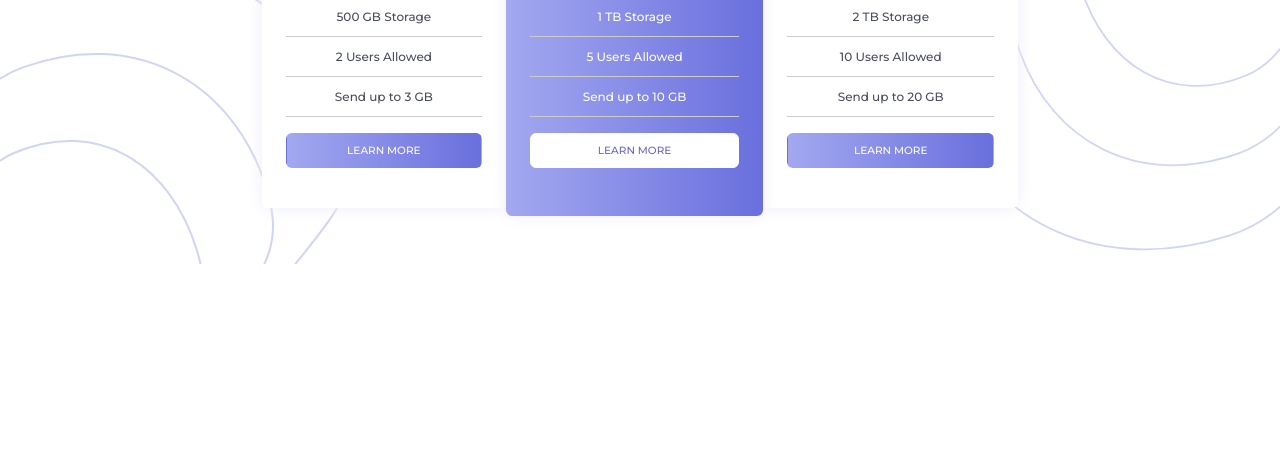
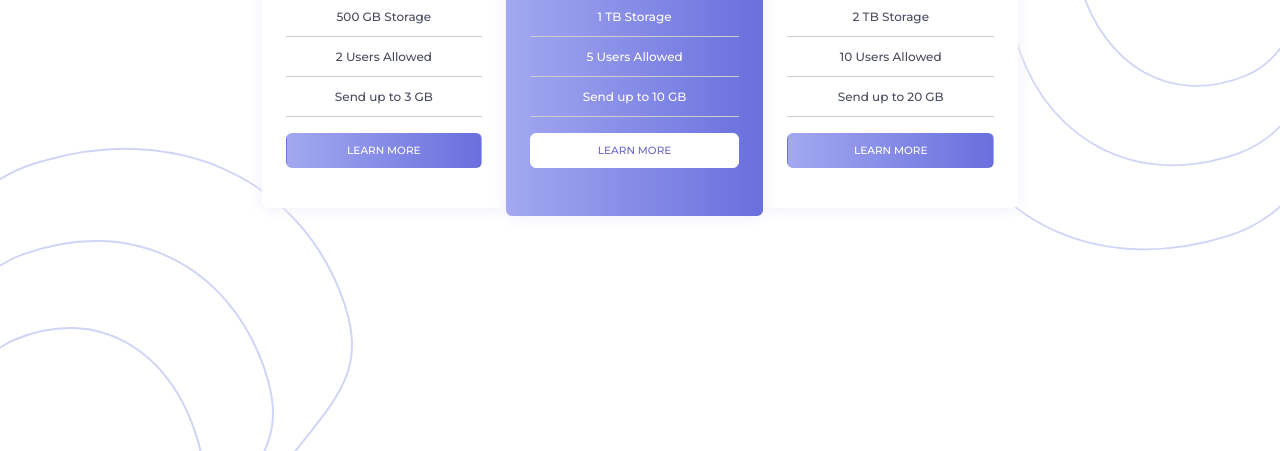
Before and after one commit to ieweller/pricing-component-w-toggle, a plain HTML site: page index.html in a window 1280 px wide. Shown: the part 349-800 px from the top of the page. Drawn offline with Linux system fonts and the light colour scheme.

Commit message:
fixed body height to height of window

```diff
--- a/style/style.scss
+++ b/style/style.scss
@@ -5,6 +5,11 @@ $color-text-dark: hsl(232, 13%, 33%);
 
 * {
   box-sizing: border-box;
+}
+
+html,
+body {
+  height: 100%;
 }
 
 body {
```
Also changed, not shown: style/style.css.
